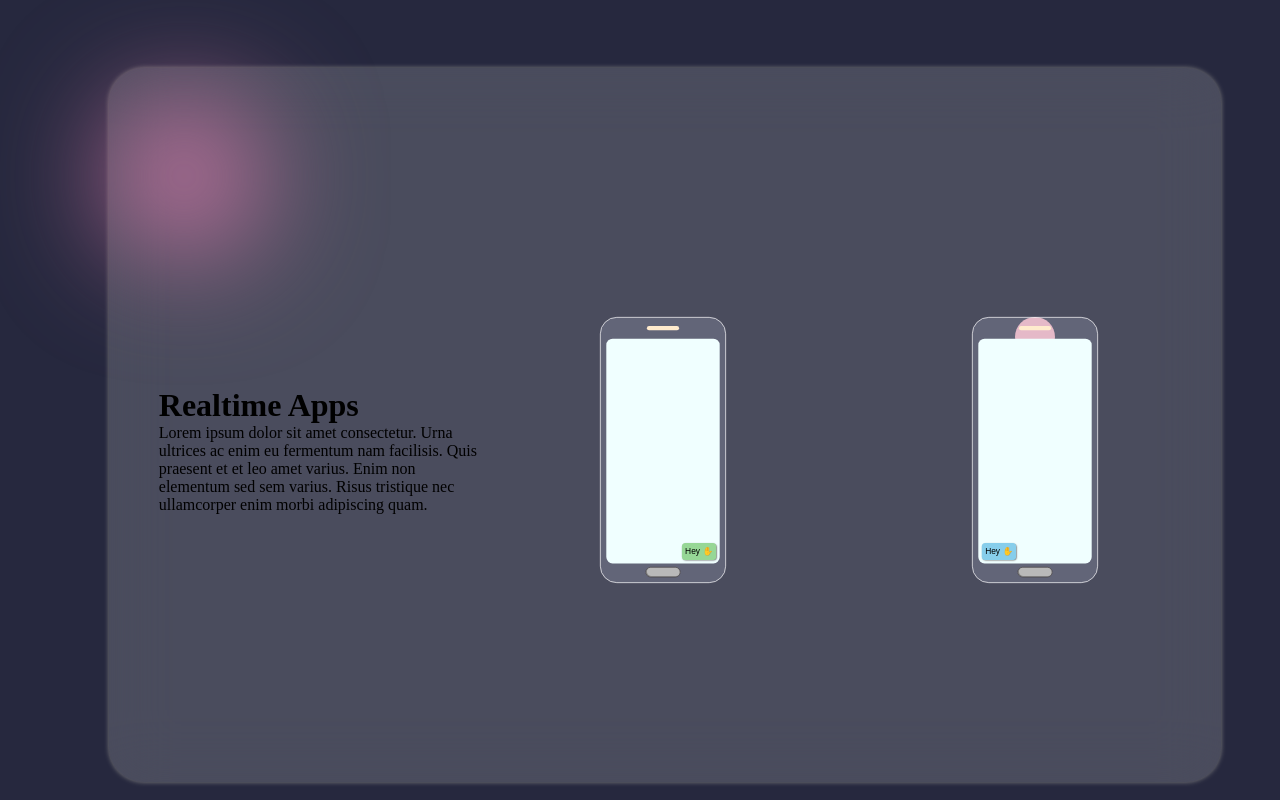
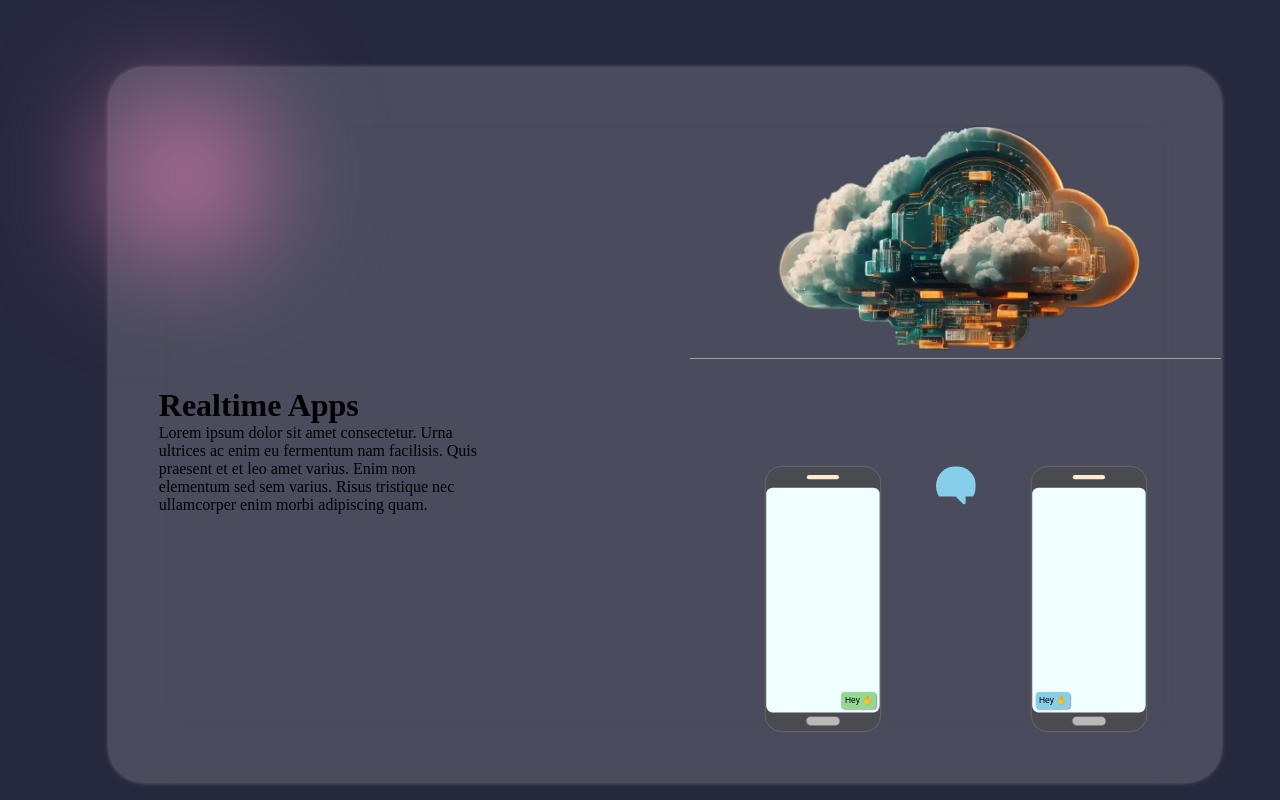
Before and after one commit to yakraj/portfolio-mrp, a React (Vite) app: page / in a window 1280 px wide. Built offline with nearby package versions, Linux system fonts and the light colour scheme.

Commit message:
cloud animation

```diff
--- a/src/components/about.project.tsx
+++ b/src/components/about.project.tsx
@@ -3,6 +3,7 @@ import "../features/portfolio/portfolio.css";
 import { MobilePhone } from "./mobile.phone";
 import chattings from "../assets/message.json";
 import { useEffect, useState, useRef } from "react";
+import cloudImage from "../assets/cloud.webp";
 import { MobilePhoneOpp } from "./mobile.phone1";
 export const AboutProject = () => {
   const [chats, setChats] = useState<any[]>([]); // Specify the type of state 'chats'
@@ -173,7 +174,6 @@ export const AboutProject = () => {
       "--right-mob-left-center",
       rightPos
     );
-    document.documentElement.style.setProperty("--red", "pink");
   }, []);
   return (
     <>
@@ -199,13 +199,15 @@ export const AboutProject = () => {
                   ullamcorper enim morbi adipiscing quam.
                 </p>
               </div>
-              <div className="mobile-chat-container">
-                <div ref={chatElement} className="chat-element">
-                  {/* <img src={require("../assets/phone.png")} alt="phone" /> */}
+              <div className="cloud-container">
+                <div className="cloud-image">
+                  <img src={cloudImage} alt="cloud image" />
                 </div>
-
-                <MobilePhone Re={firstMobile} chats={chats} />
-                <MobilePhoneOpp Re={secondMobile} chats={chats1} />
+                <div className="mobile-chat-container">
+                  <div ref={chatElement} className="chat-element" />
+                  <MobilePhone Re={firstMobile} chats={chats} />
+                  <MobilePhoneOpp Re={secondMobile} chats={chats1} />
+                </div>
               </div>
             </div>
           </div>
--- a/src/components/styles/mobile.phone.css
+++ b/src/components/styles/mobile.phone.css
@@ -1,8 +1,9 @@
 .mobile-phone {
   height: 380px;
+  z-index: 10;
   box-sizing: border-box;
   top: 124px;
-  background-color: rgba(162, 166, 189, 0.28);
+  background-color: rgb(74 75 80);
   width: 180px;
   left: 117px;
   border-radius: 24px;
@@ -11,7 +12,7 @@
   justify-content: flex-start;
   flex-direction: column;
   align-items: center;
-  border: 1px solid #fff;
+  border: 1px solid #757575;
   margin: 0px 50px;
   scale: 0.7;
 }
@@ -104,7 +105,7 @@
   align-items: center;
   height: 100%;
   .mobile-chat-container {
-    width: 70%;
+    width: 100%;
     display: flex;
     justify-content: space-around;
   }
--- a/src/features/portfolio/portfolio.css
+++ b/src/features/portfolio/portfolio.css
@@ -1,7 +1,7 @@
 :root {
   --main-left-mobile-center: 0px;
   --main-left-top-mobile: 0px;
-  --red: red;
+  --message: skyblue;
   --right-mob-left-center: 0px;
 }
 .port-top-left-graphics {
@@ -281,13 +281,24 @@ p {
 /* my new css starts from here */
 
 .chat-element {
+  clip-path: polygon(
+    0 0,
+    100% 0%,
+    100% 75%,
+    75% 75%,
+    75% 100%,
+    50% 75%,
+    0% 75%
+  );
+  border-radius: 15px;
   height: 40px;
+  z-index: 9;
   width: 40px;
-  background: var(--red);
+  background: var(--message);
   border-radius: 50%;
   position: absolute;
   top: var(--main-left-top-mobile);
-  animation: ease-in-out 2s AnimateChat forwards;
+  /* animation: ease-in-out 2s AnimateChat forwards; */
 }
 
 .chat-element-rev {
@@ -300,7 +311,7 @@ p {
     left: var(--main-left-mobile-center);
   }
   50% {
-    top: -50px;
+    top: -150px;
   }
   100% {
     top: var(--main-left-top-mobile);
@@ -313,10 +324,64 @@ p {
     left: var(--right-mob-left-center);
   }
   50% {
-    top: -50px;
+    top: -150px;
   }
   100% {
     top: var(--main-left-top-mobile);
     left: var(--main-left-mobile-center);
   }
 }
+
+.chat-element ::before {
+  content: "";
+  border-radius: 50%;
+  border: 1px solid #fff;
+  /* background-color: skyblue; */
+  position: absolute;
+  animation: ease-in-out 1s firstOne linear;
+}
+
+@keyframes firstOne {
+  0% {
+    height: 10px;
+    width: 10px;
+  }
+  50% {
+    height: 30px;
+    width: 30px;
+  }
+  100% {
+    opacity: 0;
+    height: 50px;
+    width: 50px;
+  }
+}
+
+.cloud-container {
+  width: 50%;
+  display: flex;
+  justify-content: center;
+  align-items: center;
+  flex-direction: column;
+  .cloud-image:after {
+    content: "";
+    position: absolute;
+    left: 0;
+    bottom: 50px;
+    content: "";
+    height: 1px;
+    width: 100%;
+    background: rgb(170, 153, 153);
+  }
+  .cloud-image {
+    display: flex;
+    justify-content: center;
+    align-items: center;
+    width: 100%;
+    position: relative;
+    z-index: 10;
+    img {
+      width: 100%;
+    }
+  }
+}
```
Also changed, not shown: src/assets/cloud.png (deleted), src/assets/cloud.webp (added).
